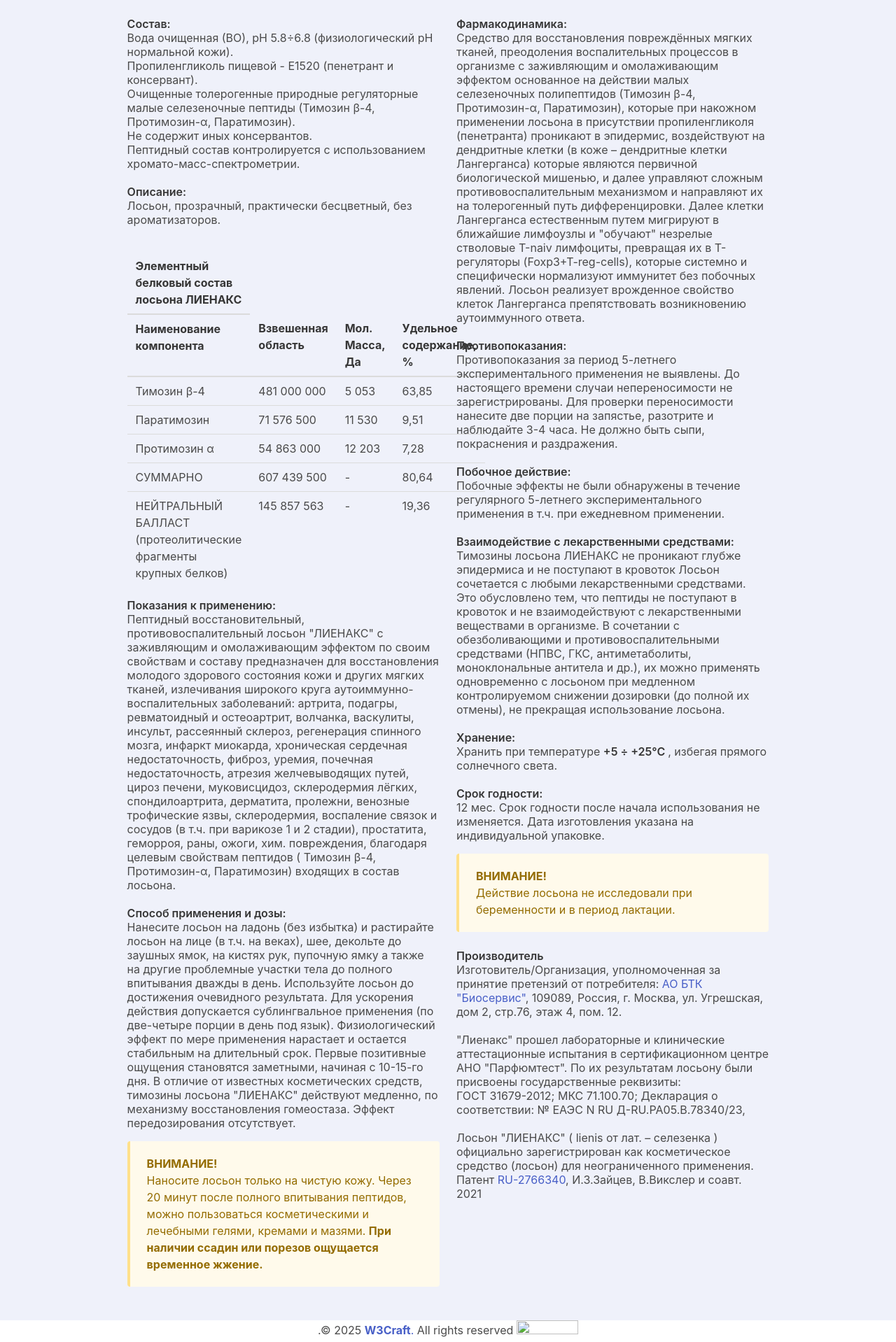
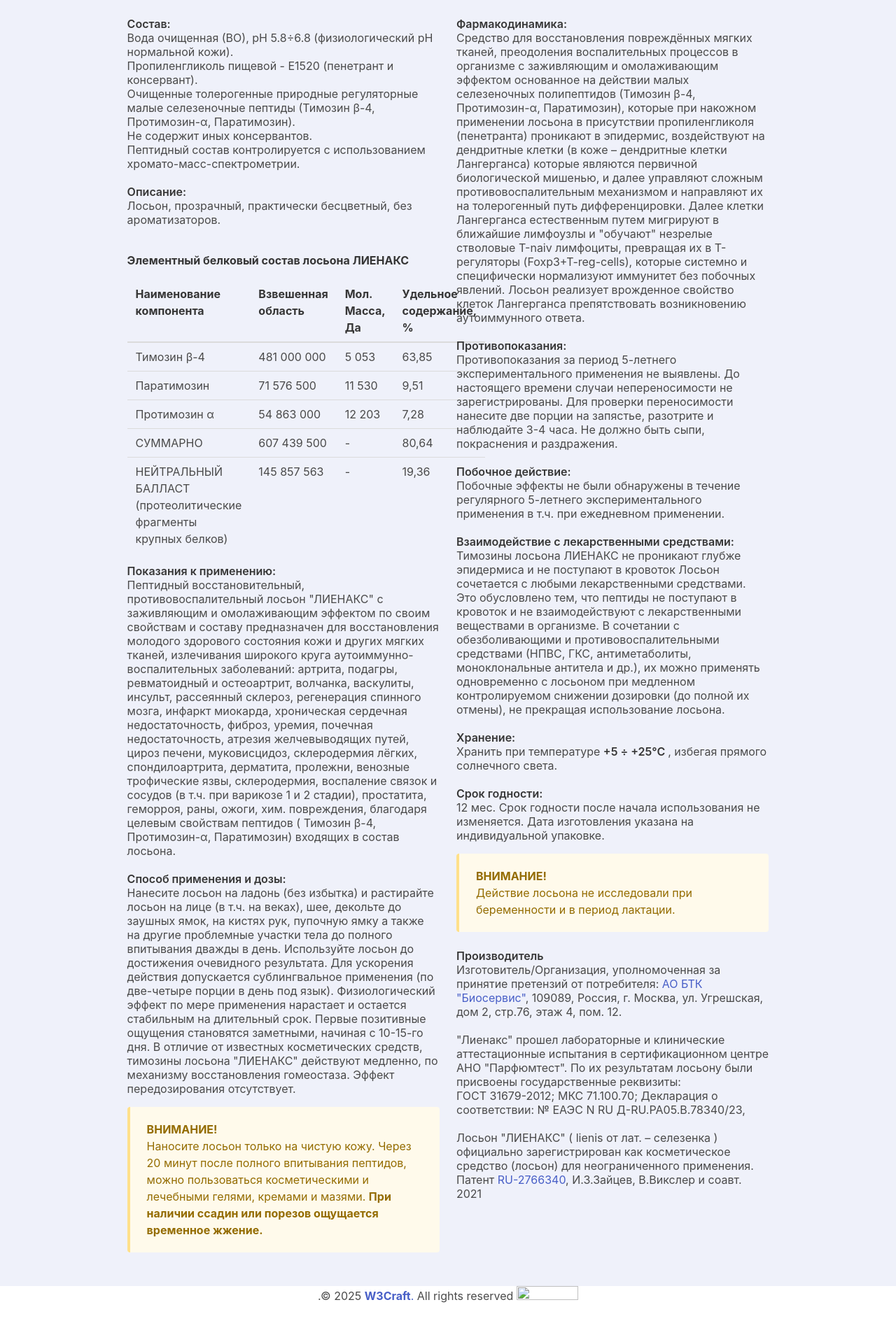
Before and after one commit to w3craft/lienax, a Jekyll site: the page built from _pages/index.html, in a window 1280 px wide. Shown: the part 1054-2972 px from the top of the page at 70% size. Built offline with Jekyll 4.4.1, drawn with Linux system fonts in a browser that asks for light colours; after the commit the page ends 2923 px from its top, so only the background shows below that.

Commit message:
modified:   _pages/index.html

```diff
--- a/_pages/index.html
+++ b/_pages/index.html
@@ -32,11 +32,9 @@
 
 
           </p>
-          <table class="desktop is-flex-tablet-only">
+          <table class="desktop">
+            <p><strong>Элементный белковый состав лосьона ЛИЕНАКС </strong></p>
             <thead>
-              <tr>
-                <th><strong>Элементный белковый состав лосьона ЛИЕНАКС </strong></th>
-              </tr>
               <tr>
                 <th>Наименование компонента</th>
                 <th>Взвешенная <br>область</th>
```
Also changed, not shown: _drafts/new/index.html (+8 -2 lines).
